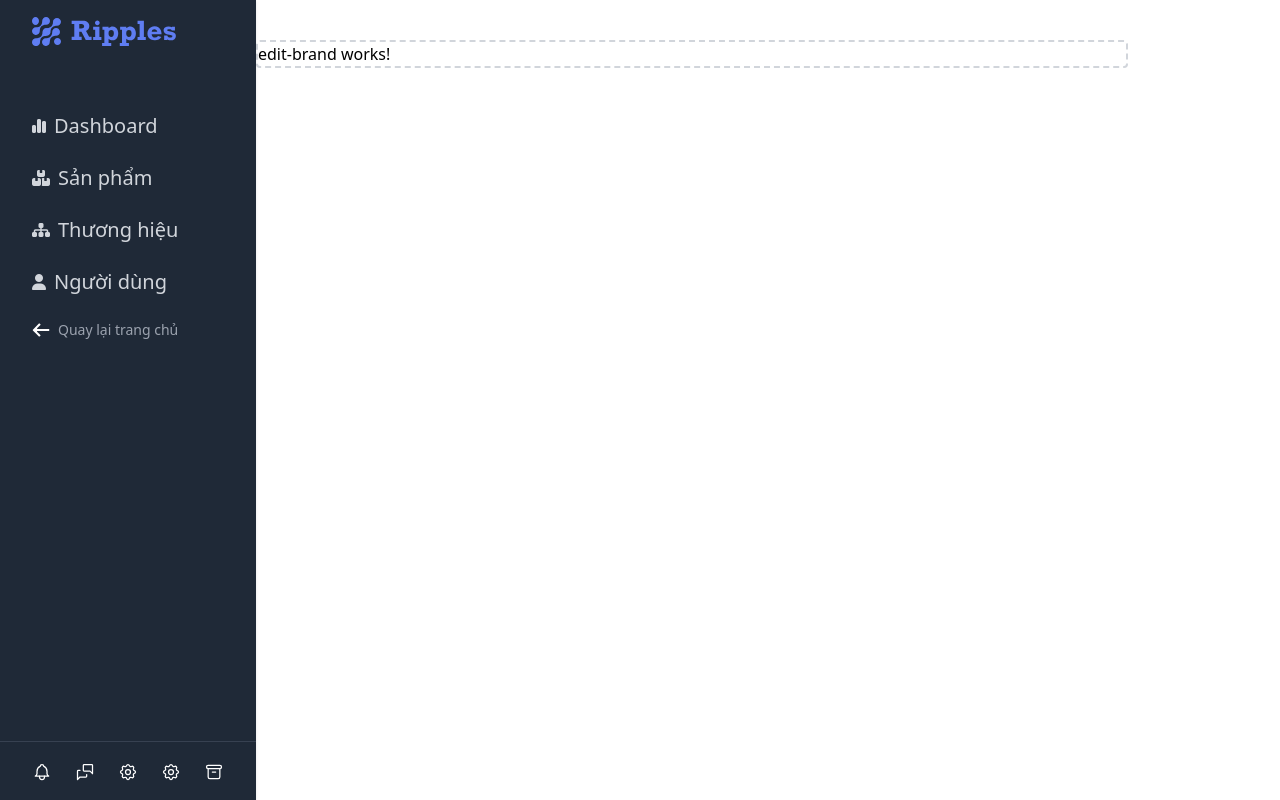
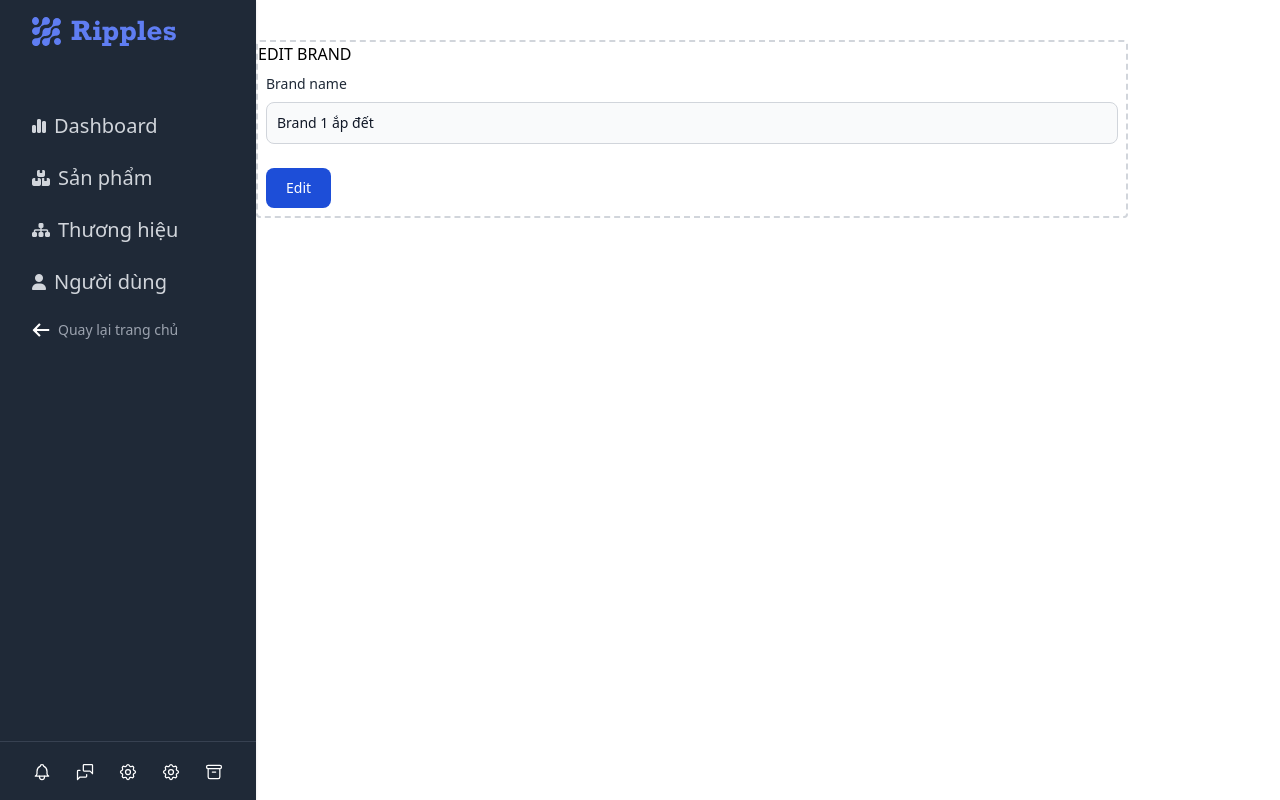
Before and after one commit to nguyenanhtu113/AsmFE, an Angular app: page /admin/brand/1/edit in a window 1280 px wide. Built offline with nearby package versions, Linux system fonts and the light colour scheme; data requests are answered from the project's data file.

Commit message:
feat: edit brand + get1Brand ref: AN-84

```diff
--- a/db.json
+++ b/db.json
@@ -52,7 +52,7 @@
   "brands": [
     {
       "id": 1,
-      "name": "Brand 1"
+      "name": "Brand 1 ắp đết"
     },
     {
       "id": 2,
--- a/src/app/components/admin/brandManager/edit-brand/edit-brand.component.html
+++ b/src/app/components/admin/brandManager/edit-brand/edit-brand.component.html
@@ -1 +1,14 @@
-<p>edit-brand works!</p>
+<h1>EDIT BRAND</h1>
+<form class="p-2" [formGroup]="brandForm" (ngSubmit)="onHandleEdit()">
+    <!--  -->
+    <div class="mb-6">
+        <label for="name" class="block mb-2 text-sm font-medium text-gray-800">Brand name</label>
+        <input type="text"
+            class="bg-gray-50 border border-gray-300 text-gray-900 text-sm rounded-lg focus:ring-blue-500 focus:border-blue-500 block w-full p-2.5"
+            placeholder="" formControlName="name" />
+    </div>
+    <button type="submit"
+        class="text-white bg-blue-700 hover:bg-blue-800 focus:ring-4 focus:outline-none focus:ring-blue-300 font-medium rounded-lg text-sm w-full sm:w-auto px-5 py-2.5 text-center dark:bg-blue-600 dark:hover:bg-blue-700 dark:focus:ring-blue-800">
+        Edit
+    </button>
+</form>
--- a/src/app/components/admin/brandManager/edit-brand/edit-brand.component.ts
+++ b/src/app/components/admin/brandManager/edit-brand/edit-brand.component.ts
@@ -1,4 +1,8 @@
 import { Component } from '@angular/core';
+import { FormBuilder } from '@angular/forms';
+import { IBrand } from 'src/app/interfaces/brand';
+import { BrandService } from 'src/app/services/brand.service';
+import { ActivatedRoute, Router } from '@angular/router';
 
 @Component({
   selector: 'app-edit-brand',
@@ -6,5 +10,36 @@ import { Component } from '@angular/core';
   styleUrls: ['./edit-brand.component.css']
 })
 export class EditBrandComponent {
+  brand!: IBrand
+  brandForm = this.formBuilder.group({
+    name: ['']
+  })
+  constructor(
+    private brandService: BrandService,
+    private route: ActivatedRoute,
+    private formBuilder: FormBuilder,
+    private back: Router
+  ) {
+    this.route.paramMap.subscribe(param => {
+      const id = param.get('id');
+      this.brandService.getOneBrand(id).subscribe(brand => {
+        this.brand = brand;
+        this.brandForm.patchValue({
+          name: brand.name,
+        })
+      })
+    })
+  }
 
+  onHandleEdit() {
+    if (this.brandForm.valid) {
+      const product: IBrand = {
+        id: this.brand.id,
+        name: this.brandForm.value.name || "",
+      }
+      this.brandService.editBrand(product).subscribe((data) => {
+        this.back.navigate(['admin', 'brand'])
+      })
+    }
+  }
 }
--- a/src/app/components/admin/brandManager/item-brand/item-brand.component.html
+++ b/src/app/components/admin/brandManager/item-brand/item-brand.component.html
@@ -5,5 +5,5 @@
     {{ brand.name }}
 </td>
 <td class="px-6 py-4 text-right">
-    <a href="#" class="font-medium text-blue-600 dark:text-blue-500 hover:underline">Edit</a>
+    <a routerLink="{{ brand.id }}/edit" class="font-medium text-blue-600 dark:text-blue-500 hover:underline">Edit</a>
 </td>
--- a/src/app/services/brand.service.ts
+++ b/src/app/services/brand.service.ts
@@ -13,7 +13,15 @@ export class BrandService {
     return this.http.get<IBrand[]>("http://localhost:3000/brands")
   }
 
+  getOneBrand(id: any): Observable<IBrand> {
+    return this.http.get<IBrand>("http://localhost:3000/brands/" + id)
+  }
+
   addBrand(brand: IBrand): Observable<IBrand> {
     return this.http.post<IBrand>("http://localhost:3000/brands", brand)
   }
+
+  editBrand(brand: IBrand): Observable<IBrand> {
+    return this.http.put<IBrand>(`http://localhost:3000/brands/${brand.id}`, brand)
+  }
 }
```
